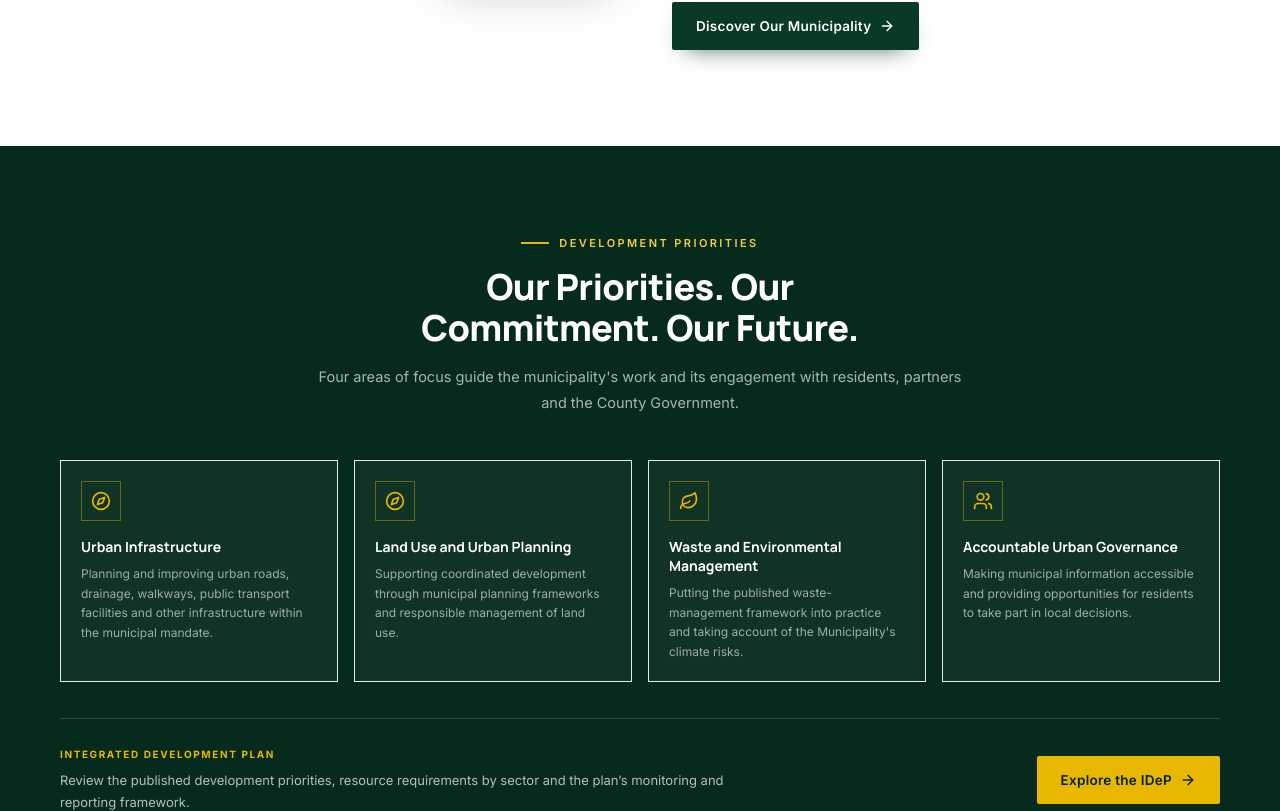
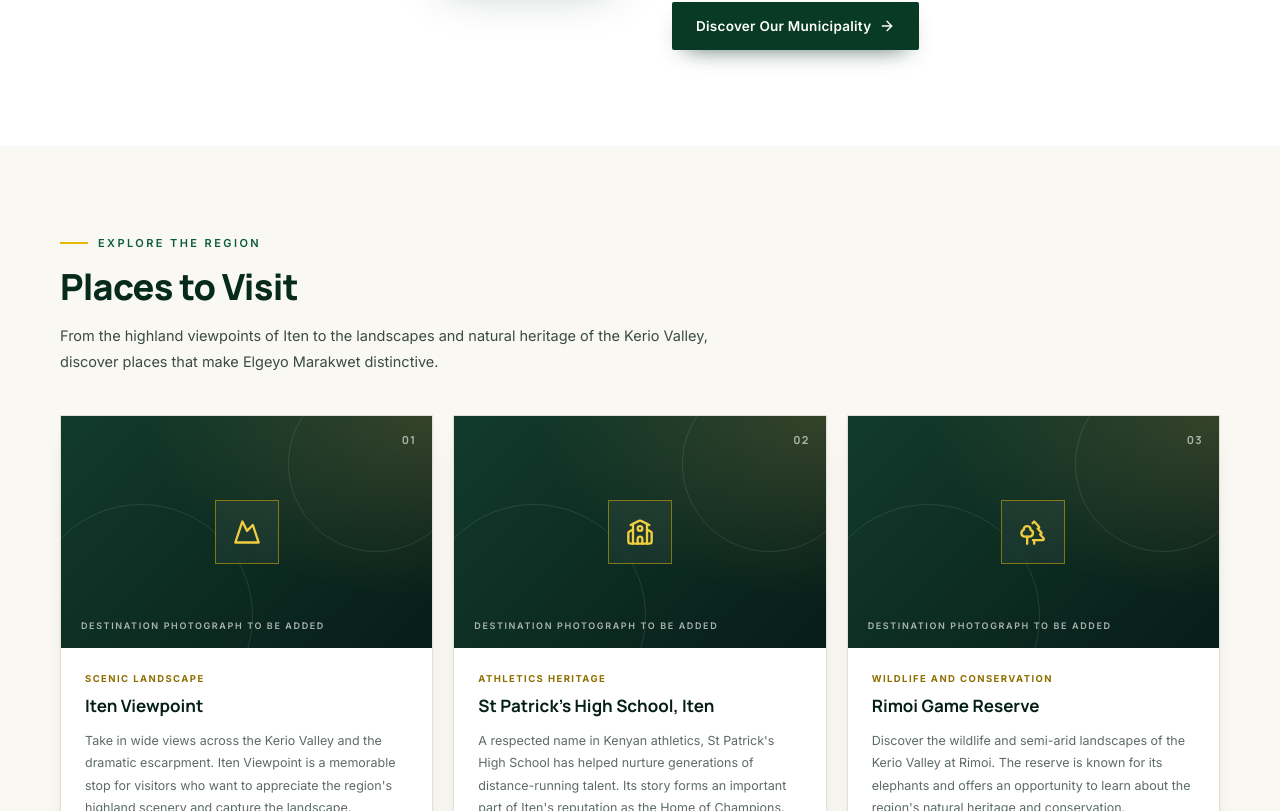
Before and after one commit to kikie254/municp, a Next.js app: page / in a window 1280 px wide. Shown: the part 2729-3540 px from the top of the page. Built offline with nearby package versions, Linux system fonts and the light colour scheme; no server answers.

Commit message:
Add Places to Visit section to municipal homepage

```diff
--- a/app/page.tsx
+++ b/app/page.tsx
@@ -20,6 +20,7 @@ import {
   emptyStateCopy, hasPublishedNews, hasPublishedProjects, publishedNews, publishedProjects,
 } from "@/lib/content";
 import { HeroSlideshow } from "@/components/HeroSlideshow";
+import { PlacesToVisit } from "@/components/PlacesToVisit";
 
 export const metadata: Metadata = {
   alternates: { canonical: "/" },
@@ -188,6 +189,8 @@ export default function HomePage() {
           </Reveal>
         </div>
       </section>
+
+      <PlacesToVisit />
 
       {/* ── PRIORITIES ─────────────────────────────────────── */}
       <section className="relative isolate overflow-hidden bg-green-900 py-16 md:py-20">
```
